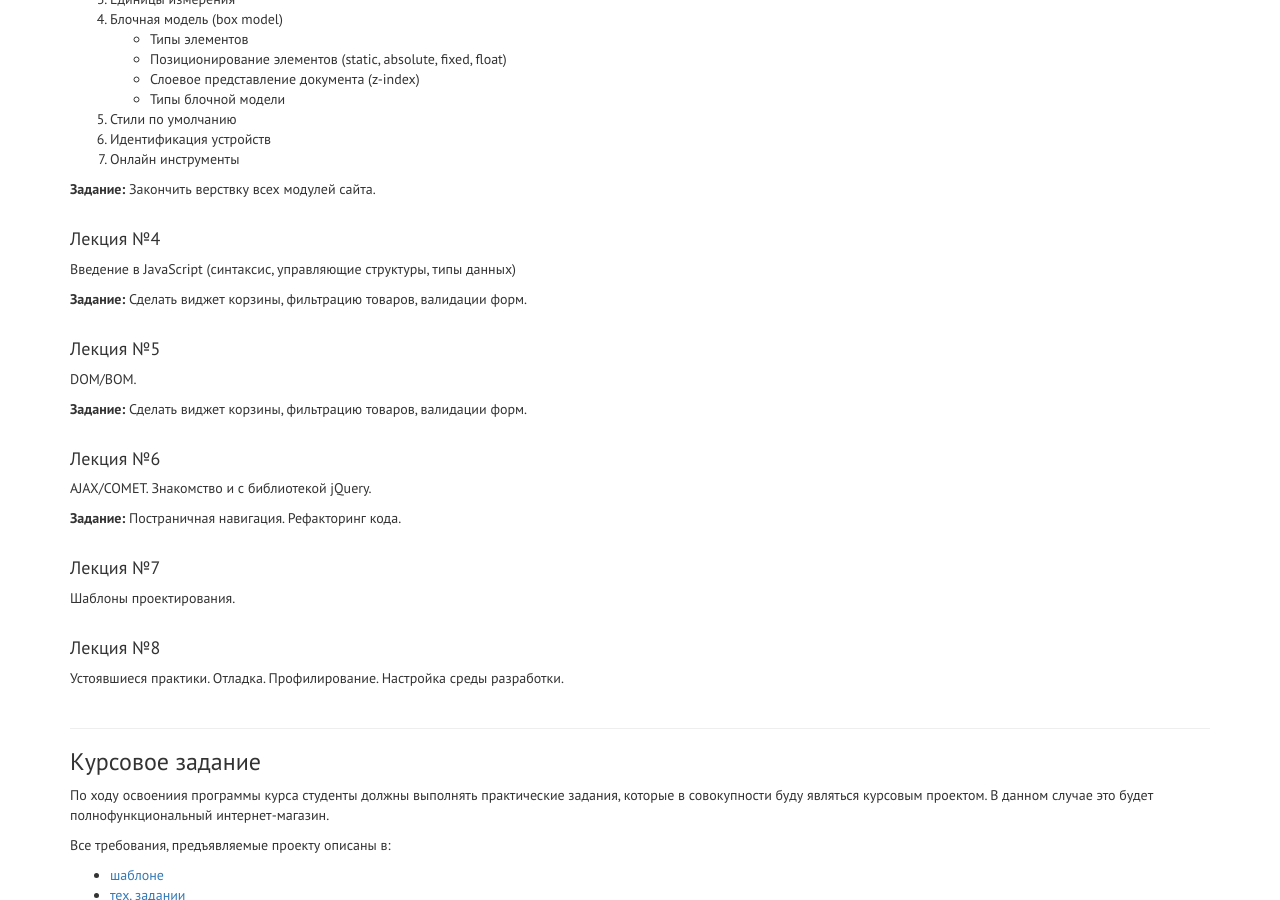
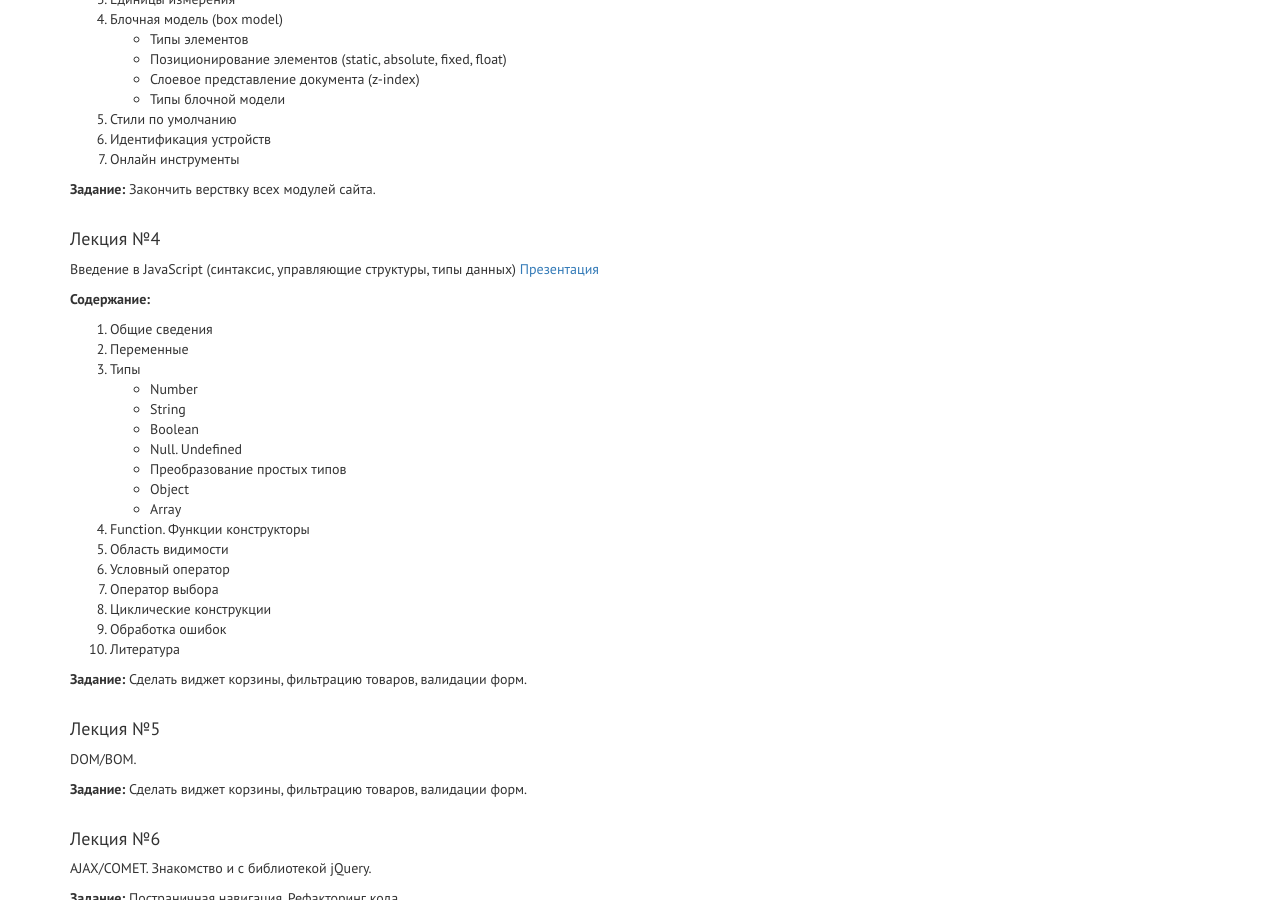
Before and after one commit to exadel-edu/exadel-edu.github.io, a Jekyll site: the page built from front-end.html, in a window 1280 px wide and 900 px high, scrolled down 1271 px. Built offline with Jekyll 4.4.1, drawn with Linux system fonts in a browser that asks for light colours; nearby versions of some CDN libraries.

Commit message:
[MMF] lecture #4. Javascript

```diff
--- a/_includes/front-end/program.md
+++ b/_includes/front-end/program.md
@@ -76,6 +76,27 @@ __Задание:__
 #### Лекция №4
 
 Введение в JavaScript (синтаксис, управляющие структуры, типы данных)
+[Презентация](/training-materials/front-end-dive-in-course/lecture-4/L4-keynotes.pdf)
+
+__Содержание:__
+
+1. Общие сведения
+2. Переменные
+3. Типы
+	* Number
+	* String
+	* Boolean
+	* Null. Undefined
+	* Преобразование простых типов
+	* Object
+	* Array
+9. Function. Функции конструкторы
+10. Область видимости
+11. Условный оператор
+12. Оператор выбора
+13. Циклические конструкции
+14. Обработка ошибок
+15. Литература
 
 __Задание:__
 Сделать виджет корзины, фильтрацию товаров, валидации форм.
```
Also changed, not shown: 1 other file.
